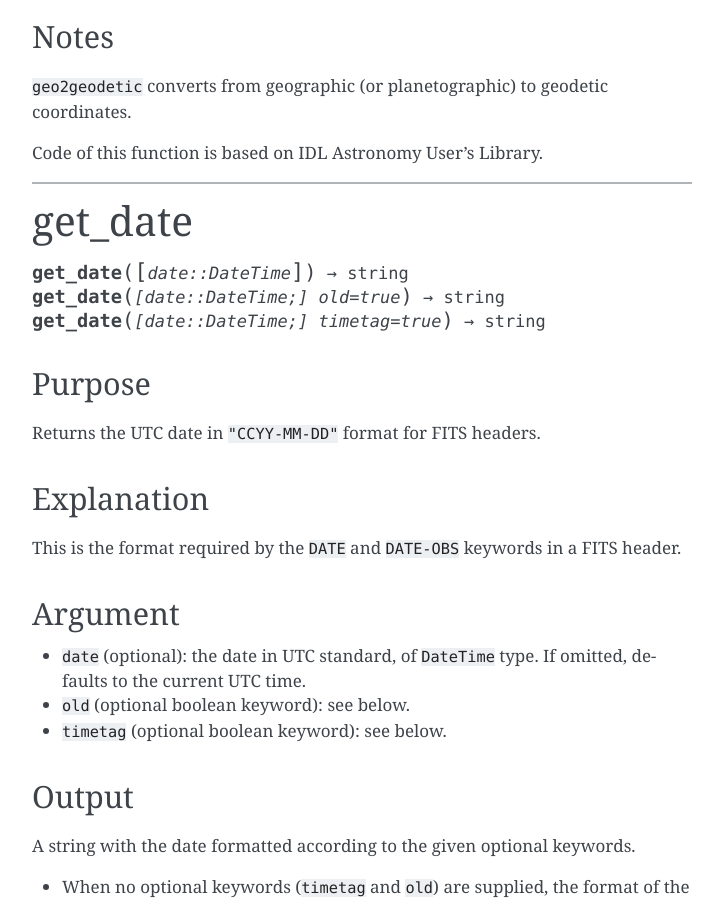
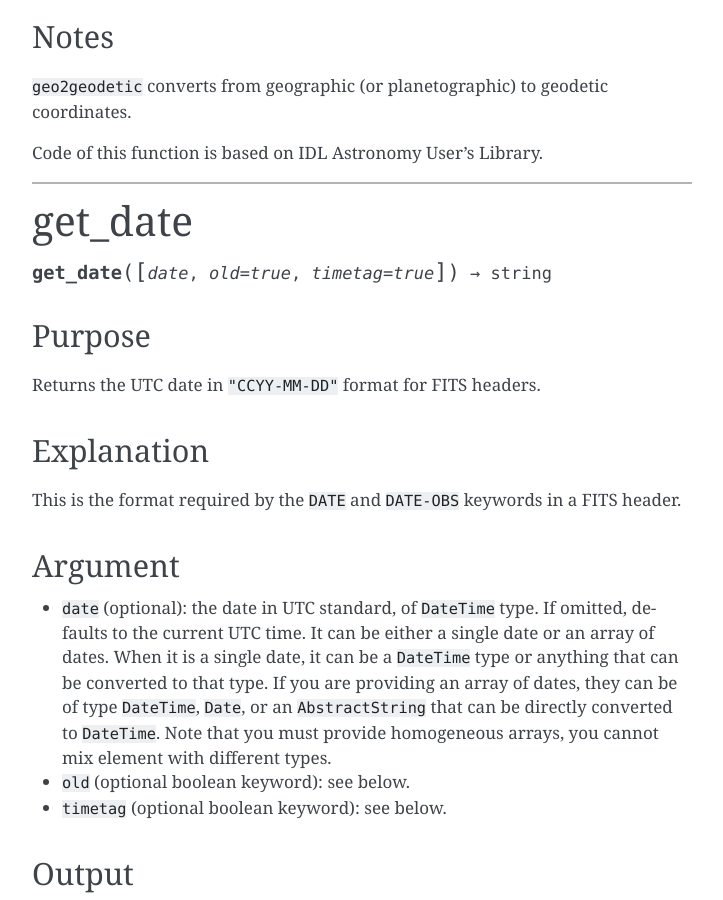
Before and after one commit to giordano/AstroLib.jl, a Sphinx documentation site: the page built from docs/utils.rst, in a window 1280 px wide and 900 px high, scrolled down 26268 px. Shown: the whole window, without its empty margins (388-1111 px from the left). Built offline with Sphinx 7.4.7, drawn with Linux system fonts in a browser that asks for light colours.

Commit message:
More methods (scalar and vectorial) for get_date

```diff
--- a/docs/utils.rst
+++ b/docs/utils.rst
@@ -1302,9 +1302,7 @@ Code of this function is based on IDL Astronomy User's Library.
 get\_date
 ~~~~~~~~~
 
-.. function:: get_date([date::DateTime]) -> string
-    get_date([date::DateTime;] old=true) -> string
-    get_date([date::DateTime;] timetag=true) -> string
+.. function:: get_date([date, old=true, timetag=true]) -> string
 
 Purpose
 '''''''
@@ -1321,7 +1319,13 @@ Argument
 ''''''''
 
 -  ``date`` (optional): the date in UTC standard, of ``DateTime`` type.
-   If omitted, defaults to the current UTC time.
+   If omitted, defaults to the current UTC time. It can be either a
+   single date or an array of dates. When it is a single date, it can be
+   a ``DateTime`` type or anything that can be converted to that type.
+   If you are providing an array of dates, they can be of type
+   ``DateTime``, ``Date``, or an ``AbstractString`` that can be directly
+   converted to ``DateTime``. Note that you must provide homogeneous
+   arrays, you cannot mix element with different types.
 -  ``old`` (optional boolean keyword): see below.
 -  ``timetag`` (optional boolean keyword): see below.
 
```
Also changed, not shown: 2 other files.
